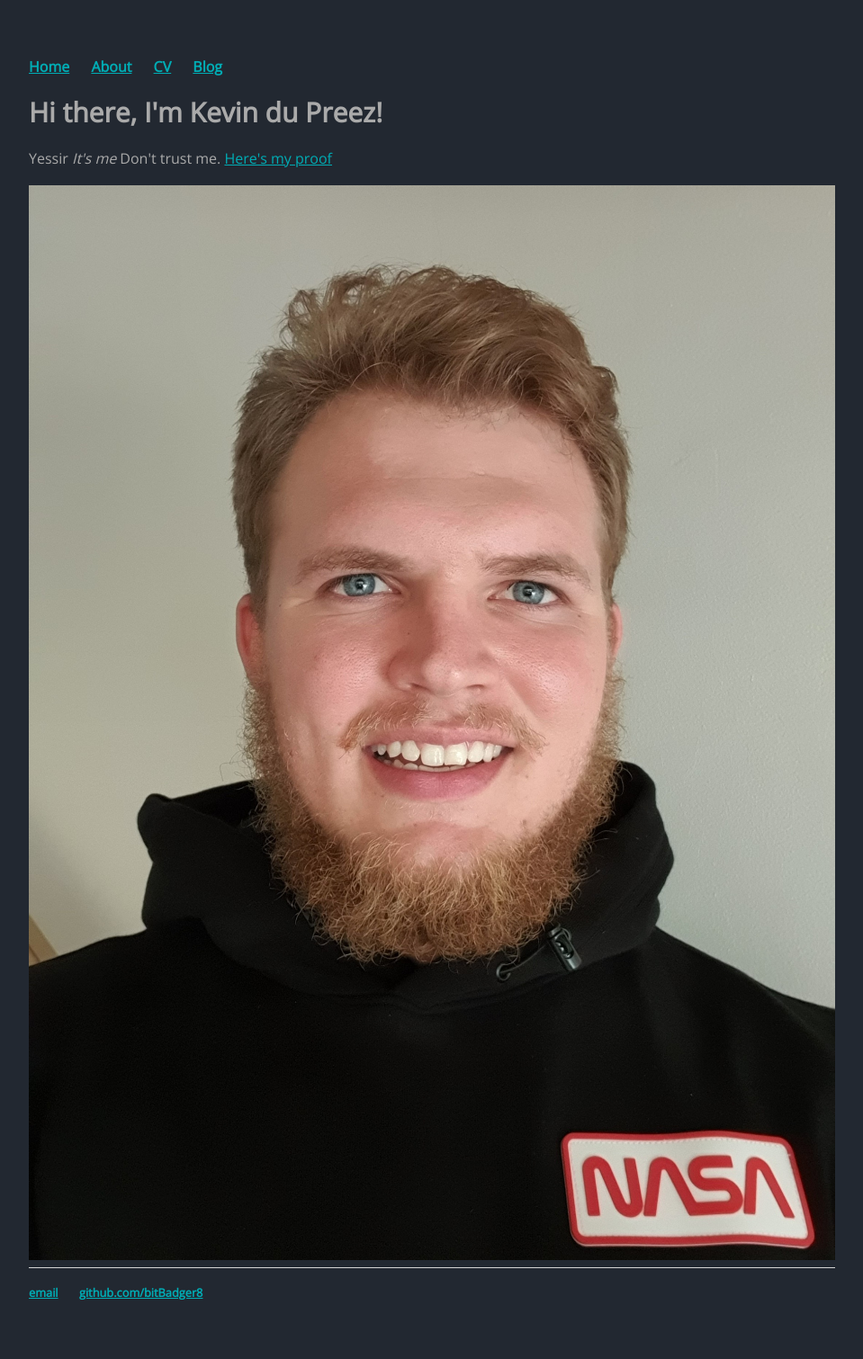
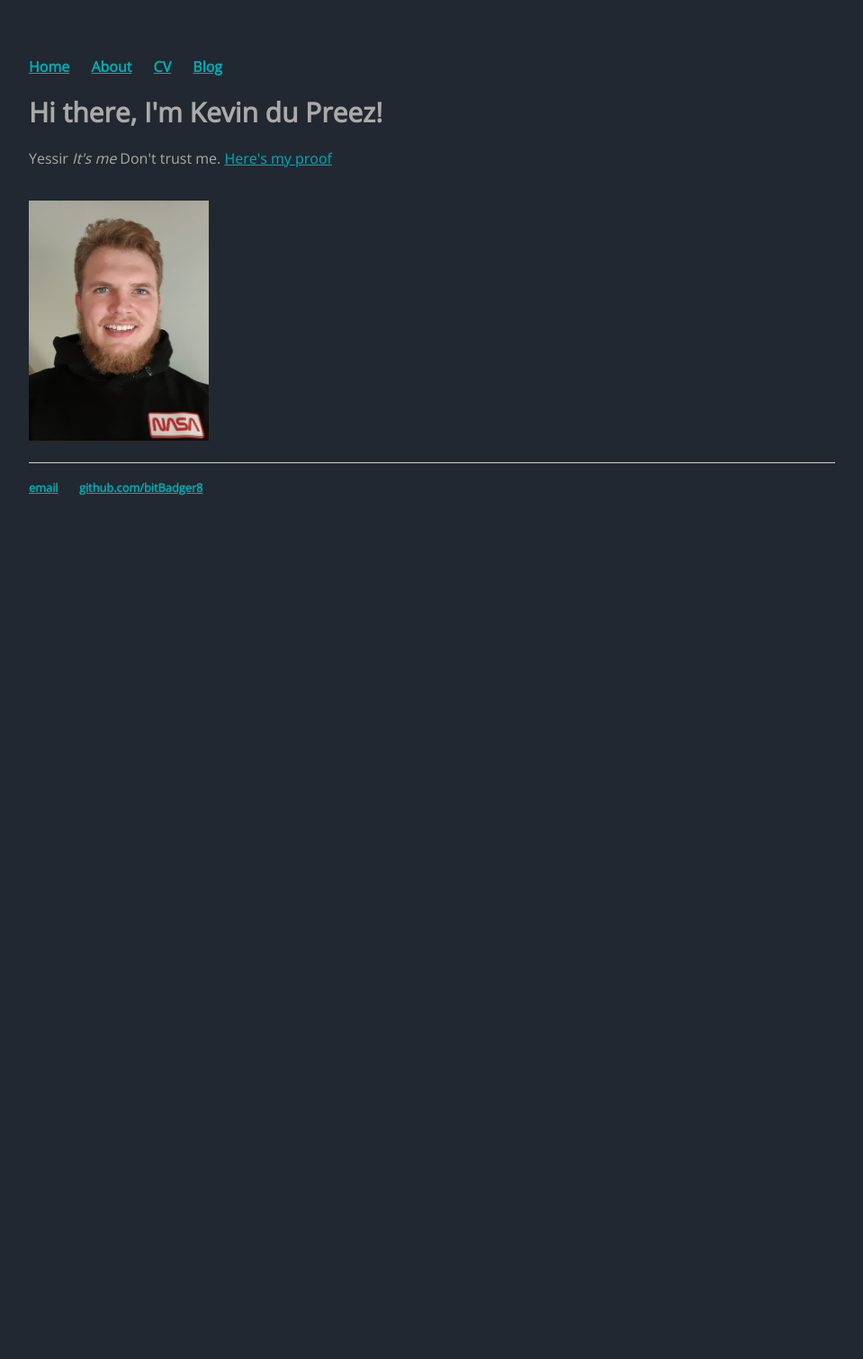
Before and after one commit to bitBadger8/bitBadger8.github.io, a Jekyll site: the page built from index.html, in a window 1280 px wide. Shown: the whole page at 90% size, without its empty margins (160-1119 px from the left). Built offline with Jekyll 4.4.1, drawn with Linux system fonts in a browser that asks for light colours; after the commit the page ends 900 px from its top, so only the background shows below that.

Commit message:
Update main.css

```diff
--- a/css/main.css
+++ b/css/main.css
@@ -37,6 +37,14 @@ ul.posts {
 ul.posts li {
   list-style: none;
 }
+
+img{
+  width: 200px;
+  height: 300px;
+  object-fit: contain;
+}
+
+
 .simple-container {
   max-width: 675px;
   margin: 0 auto;
```
